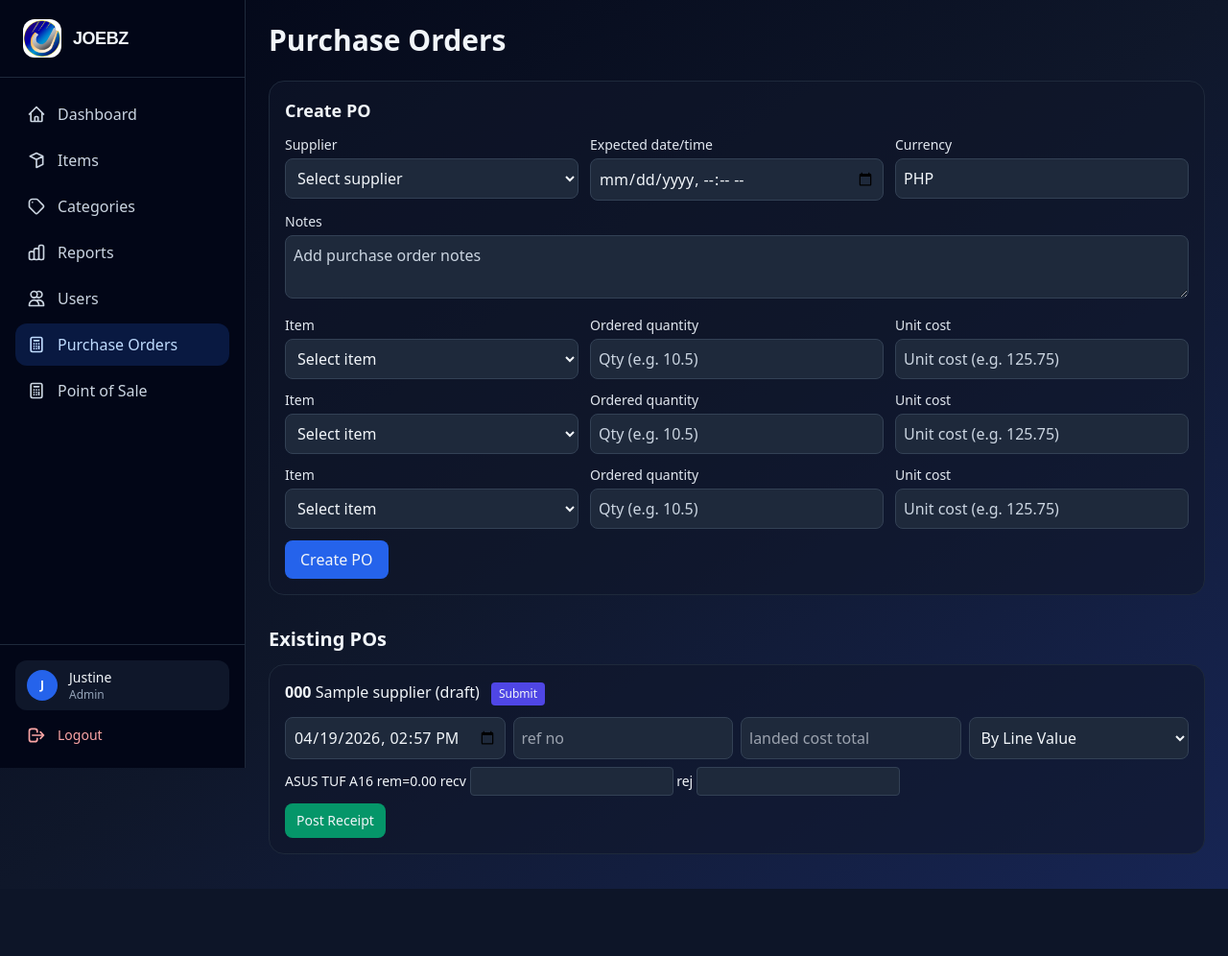
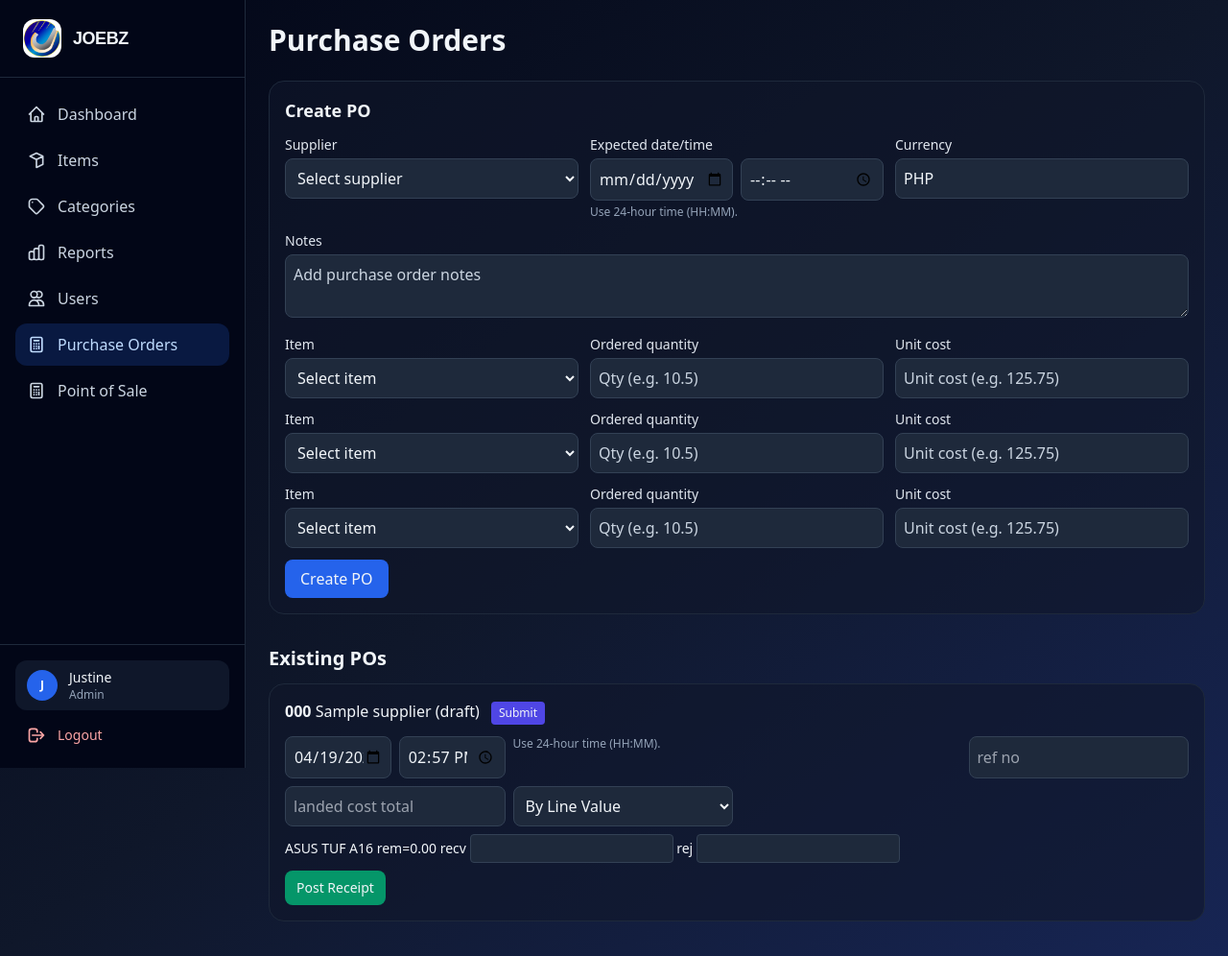
Before and after one commit to justinebaoy/joebz_inventory, a PHP site: page /Inventory_Joebz/purchase_orders.php in a window 1280 px wide. Shown: the whole page at 96% size. Before the commit the page ends 926 px from the top, so only its background shows below. Run offline with PHP 8.4, Linux system fonts and the light colour scheme; a user stored in the database is signed in; data comes from the database, SQL or seed files in the repository; tables that the repository leaves empty hold one stand-in row (values such as "Sample post"); some libraries are stand-ins or nearby versions.

Commit message:
Split PO datetime inputs into date/time with legacy fallback

```diff
--- a/purchase_orders.php
+++ b/purchase_orders.php
@@ -23,7 +23,20 @@ if ($_SERVER['REQUEST_METHOD'] === 'POST') {
 
     if ($action === 'create_po') {
         $supplier_id = (int)$_POST['supplier_id'];
-        $expected_at = $_POST['expected_at'] ?: null;
+        $expected_date = trim($_POST['expected_date'] ?? '');
+        $expected_time = trim($_POST['expected_time'] ?? '');
+        $expected_at_legacy = trim($_POST['expected_at'] ?? '');
+        if ($expected_date !== '') {
+            $expected_time = $expected_time !== '' ? $expected_time : '00:00';
+            $expected_at = $expected_date . ' ' . $expected_time . ':00';
+        } elseif ($expected_at_legacy !== '') {
+            $expected_at = str_replace('T', ' ', $expected_at_legacy);
+            if (preg_match('/^\d{4}-\d{2}-\d{2} \d{2}:\d{2}$/', $expected_at)) {
+                $expected_at .= ':00';
+            }
+        } else {
+            $expected_at = null;
+        }
         $currency = $_POST['currency'] ?: 'PHP';
         $notes = $_POST['notes'] ?? null;
         $po_number = 'PO-' . date('YmdHis');
@@ -62,7 +75,20 @@ if ($_SERVER['REQUEST_METHOD'] === 'POST') {
 
     if ($action === 'post_receipt') {
         $po_id = (int)$_POST['po_id'];
-        $received_at = $_POST['received_at'];
+        $received_date = trim($_POST['received_date'] ?? '');
+        $received_time = trim($_POST['received_time'] ?? '');
+        $received_at_legacy = trim($_POST['received_at'] ?? '');
+        if ($received_date !== '') {
+            $received_time = $received_time !== '' ? $received_time : '00:00';
+            $received_at = $received_date . ' ' . $received_time . ':00';
+        } elseif ($received_at_legacy !== '') {
+            $received_at = str_replace('T', ' ', $received_at_legacy);
+            if (preg_match('/^\d{4}-\d{2}-\d{2} \d{2}:\d{2}$/', $received_at)) {
+                $received_at .= ':00';
+            }
+        } else {
+            $received_at = date('Y-m-d H:i:s');
+        }
         $is_backdated = (strtotime($received_at) < strtotime(date('Y-m-d H:i:s')) - 300) ? 1 : 0;
         if ($is_backdated && !can_post_backdated()) {
             $msg = 'Only admin/manager can post backdated receipts.';
@@ -213,8 +239,12 @@ $po_rows = $conn->query('SELECT po.*, s.supplier_name FROM purchase_orders po JO
                         </select>
                     </div>
                     <div>
-                        <label for="expected_at" class="block text-sm text-slate-200 mb-1">Expected date/time</label>
-                        <input id="expected_at" name="expected_at" type="datetime-local" class="w-full rounded-lg bg-slate-800 border border-slate-700 p-2 text-slate-100"/>
+                        <label for="expected_date" class="block text-sm text-slate-200 mb-1">Expected date/time</label>
+                        <div class="grid grid-cols-1 sm:grid-cols-2 gap-2">
+                            <input id="expected_date" name="expected_date" type="date" placeholder="YYYY-MM-DD" class="w-full rounded-lg bg-slate-800 border border-slate-700 p-2 text-slate-100 placeholder-slate-300"/>
+                            <input id="expected_time" name="expected_time" type="time" placeholder="HH:MM" class="w-full rounded-lg bg-slate-800 border border-slate-700 p-2 text-slate-100 placeholder-slate-300"/>
+                        </div>
+                        <p class="mt-1 text-xs text-slate-400">Use 24-hour time (HH:MM).</p>
                     </div>
                     <div>
                         <label for="currency" class="block text-sm text-slate-200 mb-1">Currency</label>
@@ -258,7 +288,11 @@ $po_rows = $conn->query('SELECT po.*, s.supplier_name FROM purchase_orders po JO
             <form method="post" class="mt-3 space-y-2">
                 <input type="hidden" name="action" value="post_receipt"><input type="hidden" name="po_id" value="<?php echo $po['po_id']; ?>">
                 <div class="grid grid-cols-1 md:grid-cols-4 gap-2">
-                    <input type="datetime-local" name="received_at" value="<?php echo date('Y-m-d\TH:i'); ?>" class="rounded-lg bg-slate-800 border border-slate-700 p-2">
+                    <div class="grid grid-cols-1 sm:grid-cols-2 gap-2">
+                        <input type="date" name="received_date" value="<?php echo date('Y-m-d'); ?>" placeholder="YYYY-MM-DD" class="rounded-lg bg-slate-800 border border-slate-700 p-2 placeholder-slate-300">
+                        <input type="time" name="received_time" value="<?php echo date('H:i'); ?>" placeholder="HH:MM" class="rounded-lg bg-slate-800 border border-slate-700 p-2 placeholder-slate-300">
+                    </div>
+                    <p class="text-xs text-slate-400 md:col-span-2">Use 24-hour time (HH:MM).</p>
                     <input name="reference_no" placeholder="ref no" class="rounded-lg bg-slate-800 border border-slate-700 p-2">
                     <input name="landed_cost_total" type="number" step="0.0001" placeholder="landed cost total" class="rounded-lg bg-slate-800 border border-slate-700 p-2">
                     <select name="allocation_method" class="rounded-lg bg-slate-800 border border-slate-700 p-2"><option value="value">By Line Value</option><option value="qty">By Qty</option></select>
```
